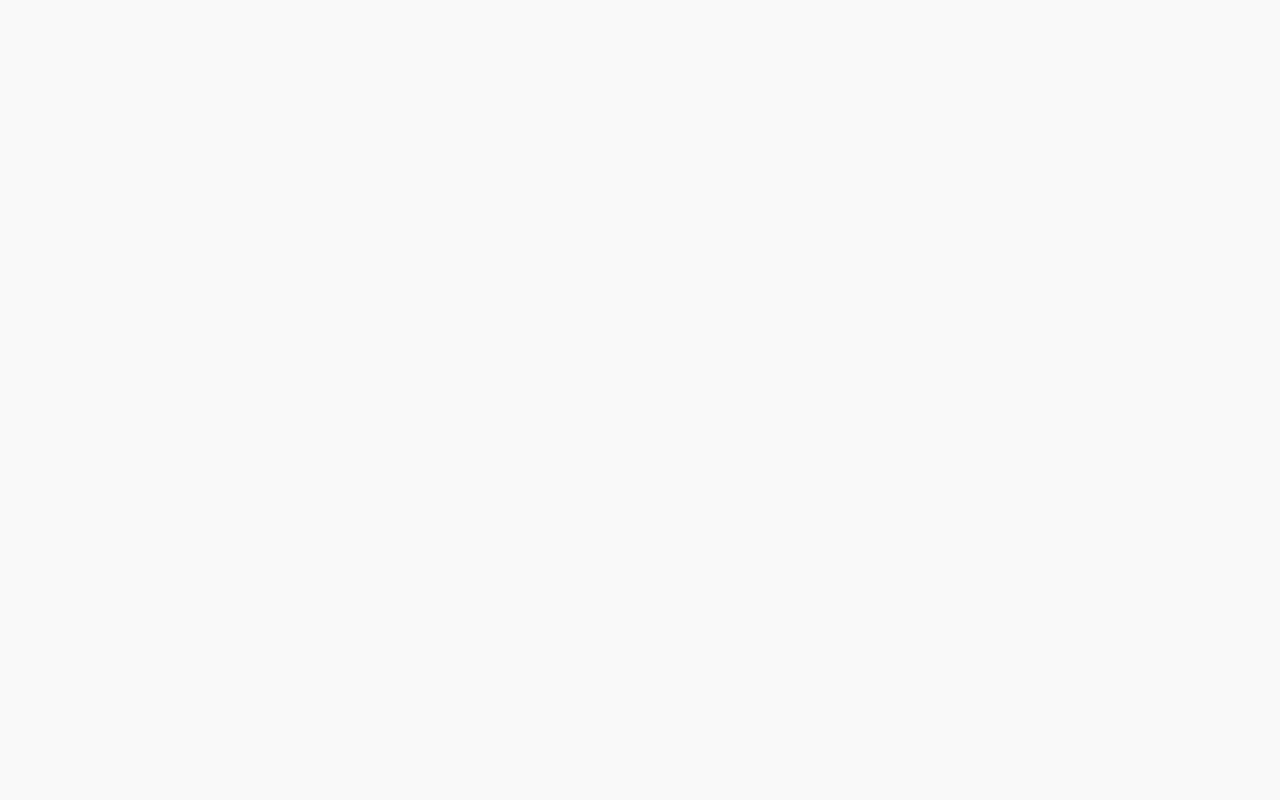
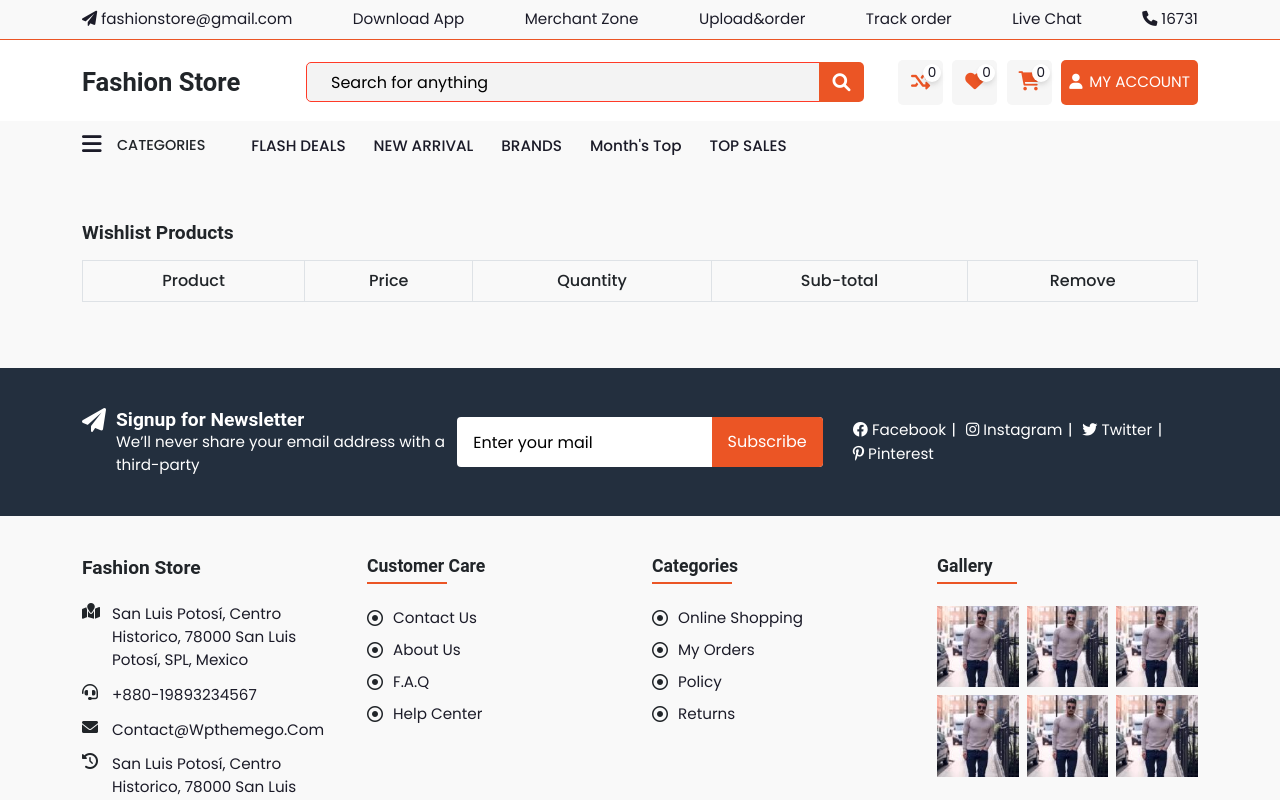
Before and after one commit to mehediemon007/Fashion_Store, a React (Create React App) app: page /shopcart in a window 1280 px wide. Before the commit this address had no page. Shown: the top 800 px of the page. Built offline with nearby package versions, Linux system fonts and the light colour scheme.

Commit message:
productQty fix

```diff
--- a/src/components/Header/Mainnav.jsx
+++ b/src/components/Header/Mainnav.jsx
@@ -98,7 +98,7 @@ const Mainnav = () => {
                                                     <span>SUB-TOTAL</span>
                                                     <span>${totalPrice}</span>
                                                 </div>
-                                                <Link to="/shop_cart" className="view-btn">VIEW CART</Link>
+                                                <Link to="/shopcart" className="view-btn">VIEW CART</Link>
                                                 <Link to="/checkout" className="chechout-btn">CHECK OUT</Link>
                                             </>
                                         }
--- a/src/pages/ProductDetails.jsx
+++ b/src/pages/ProductDetails.jsx
@@ -1,4 +1,4 @@
-import React,{useState} from 'react'
+import React,{useState, useEffect} from 'react'
 import Header from '../components/Header/Header';
 import Footer from '../footer/Footer';
 import { useParams, Link } from 'react-router-dom';
@@ -19,13 +19,27 @@ const ProductDetails = () => {
 
     let dispatch = useDispatch();
 
+    const {cart} = useSelector(state => state.cart);
+
     const {product_id} = useParams();
+
+    const product = data.products.find(product => product.id == product_id);
 
     const [productQty,setQty] = useState(1)
 
-    const product = data.products.find(product => product.id == product_id);
+    const [key, setKey] = useState("description");
 
-    const [key, setKey] = useState("description");
+    useEffect(()=>{
+
+        const cartProduct = cart.find(product => product.id == product_id);
+
+        if(cartProduct != null){
+
+            setQty(cartProduct.qty)
+        }
+
+    },[])
+
 
     return (
         <>
--- /dev/null
+++ b/src/pages/ShopCart.jsx
@@ -0,0 +1,66 @@
+import React,{useState} from 'react';
+import Header from '../components/Header/Header';
+import Footer from '../footer/Footer';
+import { Link } from 'react-router-dom';
+import { useDispatch, useSelector } from 'react-redux';
+import { incQty, decQty, removeFromCart} from '../redux/actions';
+
+const ShopCart = () => {
+
+    let dispatch = useDispatch()
+
+    const {cart} = useSelector(state => state.cart);
+
+    return (
+        <>
+            <Header/>
+            <main className="fs-main-content">
+                <div className="container">
+                    <div className="fs-wishlist sec-spacer-50">
+                        <h4 className='mb-3'>Wishlist Products</h4>
+                        <div className="row">
+                            <div className="col-12">
+                                <div className="table-responsive">
+                                    <table className="table table-bordered wishlist-table">
+                                        <thead>
+                                            <tr>
+                                                <th colSpan={2}>Product</th>
+                                                <th>Price</th>
+                                                <th>Quantity</th>
+                                                <th>Sub-total</th>
+                                                <th>Remove</th>
+                                            </tr>
+                                        </thead>
+                                        <tbody>
+                                            {cart.map((item,index)=> (
+                                                <tr key={index}>
+                                                    <td colSpan={2}>
+                                                        <div className="wish-product">
+                                                            <div className="product-image">
+                                                                <img src={`images/products/${item.thumbnail}`} alt={item.alt} />
+                                                            </div>
+                                                            <div className="product-name">
+                                                                <p>{item.name}</p>
+                                                            </div>
+                                                        </div>
+                                                    </td>
+                                                    <td>&#2547; {item.price}</td>
+                                                    <td><span className="product-quantity text-start">{item.qty}<Link to="#" className='qty-btn inc-btn' onClick={()=> dispatch(incQty(item.id))}><i className="fa-solid fa-angle-up"></i></Link><Link to="#" className='qty-btn dec-btn' onClick={()=>{(item.qty ==1 ) ? void(0) : dispatch(decQty(item.id))}}><i className="fa-solid fa-angle-down"></i></Link></span></td>
+                                                    <td>&#2547; {item.qty * item.price} </td>
+                                                    <td><span className='del-wishlist' onClick={()=> dispatch(removeFromCart(item.id))}><i className="fa-solid fa-trash-can"></i></span></td>
+                                                </tr>
+                                            ))}
+                                        </tbody>
+                                    </table>
+                                </div>
+                            </div>
+                        </div>
+                    </div>
+                </div>
+            </main>
+            <Footer/>
+        </>
+    )
+}
+
+export default ShopCart
--- a/src/redux/actionTypes.js
+++ b/src/redux/actionTypes.js
@@ -1,6 +1,7 @@
 export const ADD_TO_CART = 'ADD_TO_CART';
 export const REMOVE_CART = 'REMOVE_CART';
-export const UPDATE_QTY = 'UPDATE_QTY';
+export const INC_QTY = 'INC_QTY';
+export const DEC_QTY = 'DEC_QTY';
 export const LOAD_CURRENT_ITEM = 'LOAD_CURRENT_ITEM';
 export const ADD_TO_WISHLIST = 'ADD_TO_WISHLIST';
 export const REMOVE_WISHLIST = 'REMOVE_FROM_WISHLIST';
--- a/src/redux/actions.js
+++ b/src/redux/actions.js
@@ -21,14 +21,19 @@ export const removeFromCart = (itemId) =>{
     }
 }
 
-export const updateQty = (itemId, value) =>{
+export const incQty = (itemId) =>{
 
     return{
-        type:actionTypes.UPDATE_QTY,
-        payload:{
-            id:itemId,
-            qty:value
-        }
+        type:actionTypes.INC_QTY,
+        id:itemId,
+    }
+}
+
+export const decQty = (itemId) =>{
+
+    return{
+        type:actionTypes.DEC_QTY,
+        id:itemId,
     }
 }
 
--- a/src/redux/reducers/cartReducer.js
+++ b/src/redux/reducers/cartReducer.js
@@ -23,10 +23,15 @@ const cartReducer = (state = INITIAL_STATE,action) =>{
                 ...state,
                 cart: state.cart.filter(item => item.id !== action.payload.id)
             }
-        case actionTypes.UPDATE_QTY:
+        case actionTypes.INC_QTY:
             return {
                 ...state,
-                cart: state.cart.map(item => item.id === action.payload.id ? {...item, qty: action.payload.value}: item)
+                cart: state.cart.map(item => item.id === action.id ? {...item, qty: item.qty + 1}: item)
+            }
+        case actionTypes.DEC_QTY:
+            return {
+                ...state,
+                cart: state.cart.map(item => item.id === action.id ? {...item, qty: item.qty - 1}: item)
             }
         case actionTypes.LOAD_CURRENT_ITEM:
             return {
--- a/src/router/Router.js
+++ b/src/router/Router.js
@@ -7,6 +7,7 @@ import WishList from '../pages/WishList';
 import Compare from '../pages/Compare';
 import SignIn from '../pages/SignIn';
 import SignUp from '../pages/SignUp';
+import ShopCart from '../pages/ShopCart';
 
 const routes = () => {
     return (
@@ -15,6 +16,7 @@ const routes = () => {
             <Route exact path='/product_details/:product_id' element={<ProductDetails/>}/>
             <Route exact path='/category/:category_name' element={<Category/>}/>
             <Route exact path='/wishlist' element={<WishList/>}/>
+            <Route exact path='/shopcart' element={<ShopCart/>}/>
             <Route exact path='/compare-products' element={<Compare/>}/>
             <Route exact path='/sign-in' element={<SignIn/>}/>
             <Route exact path='/sign-up' element={<SignUp/>}/>
```
